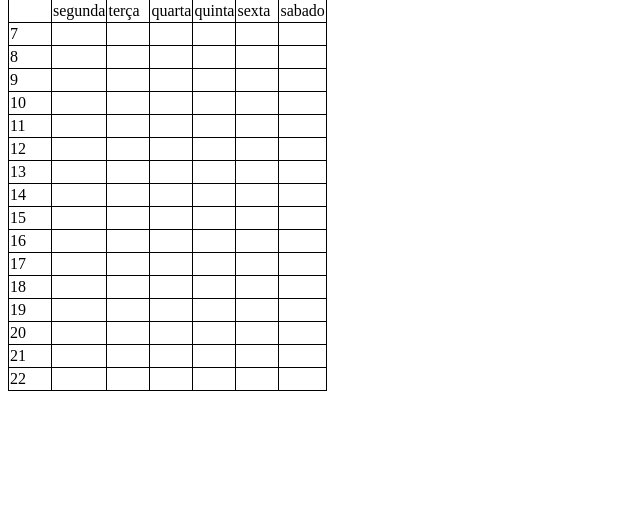
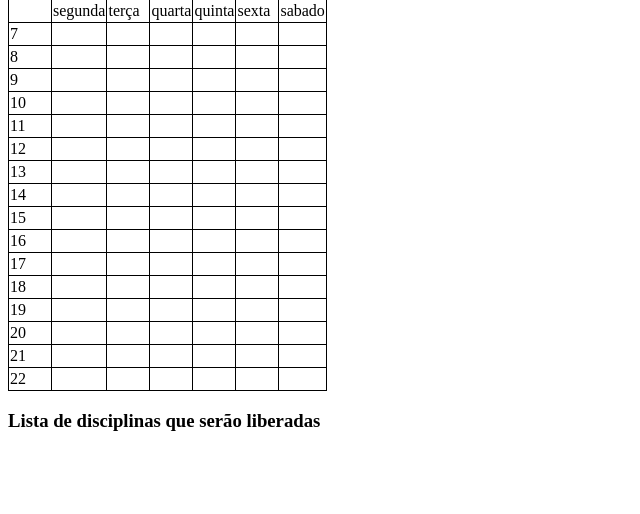
Before and after one commit to ElMigu17/TCC, a Flask app: page / in a window 1280 px wide. Shown: the part 219-733 px from the top of the page, without its empty margins (0-640 px from the left). Run offline with Flask 3, Linux system fonts and the light colour scheme.

Commit message:
lista de discplinas que serão liberadas

```diff
--- a/templates/upload.html
+++ b/templates/upload.html
@@ -31,8 +31,13 @@
         <table id="horario">
         </table>
 
-        <table id="preferencias">
-        </table>
+        <div id="preferencias">
+        </div>
+
+        <h3>Lista de disciplinas que serão liberadas</h3>
+        <ul id="disciplinas_liberadas">
+
+        </ul>
 
         <style>
             table, th, td {
@@ -54,6 +59,12 @@
             }
             .presente{
                 background-color: green;
+            }
+
+            .cell-preference {
+                font-size: 9px;
+                width: 139px;
+                text-align: center;
             }
         </style>
 
@@ -142,28 +153,70 @@
                 return disc["codigo"] + "_" + turmas_as_string
             }
 
-            function preenche_tabela_preferencias(data){
-                var tabela = document.getElementById("preferencias");
+            function format_name(name){
+                var arr_name = name.split(" ");
+                arr_name[0] = arr_name[0] + " ";
+
+                for (var i=1; i<arr_name.length; i++){
+                    arr_name[0] = arr_name[0] + arr_name[i][0] + "."
+                }
+
+                return arr_name[0]
+            }
+
+            function materias_que_serao_liberadas(data){
+                console.log("aaaaa", data)
+                var disciplinas_liberadas = []
+
+                for (i in data) {
+                    var disciplinas_seguidas = data[i]["disc_per_2"]
+                    for (j in disciplinas_seguidas){
+                        if(!(disciplinas_seguidas[j] in data[i]["disc_per_1"])){
+                            disciplinas_seguidas.pop(j)
+                        }
+                    }
+
+                    for (j in disciplinas_seguidas){
+                        if(!(disciplinas_seguidas[j] in data[i]["disciplinas"])){
+                            disciplinas_seguidas.pop(j)
+                        }
+                    }
+                    console.log(disciplinas_seguidas)
+
+                    disciplinas_liberadas = disciplinas_liberadas.concat(disciplinas_seguidas)
+                }
+                console.log(disciplinas_liberadas)
+                var lista = document.getElementById("disciplinas_liberadas")
+                for(i in disciplinas_liberadas){
+                    var novo_item = document.createElement('li')
+                    novo_item.innerHTML = disciplinas_liberadas[i]
+                    lista.appendChild(novo_item)
+                }
+            }
+
+            function preenche_tabela_preferencias(data, tabela){
+                tabela.innerHTML = "";
 
                 var head = tabela.createTHead();
                 var row = head.insertRow(0);
 
                 row.insertCell(j).innerHTML = "Peso";
                 for(var i=0; i<data.length; i++){
-                    row.insertCell(j).innerHTML = data[i]["nome"];
+                    row.insertCell(j).innerHTML = format_name(data[i]["nome"]);
                 }
 
+                var body = tabela.createTBody();
                 for(var i=0; i<5; i++){
-                    row = tabela.insertRow(i+1);
+                    row = body.insertRow(i);
                     row.insertCell(0).innerHTML = i+1;
 
                     for(var j=1; j<=data.length; j++){
                         disciplina_turma = pega_disciplina_por_peso(data[j-1]["preferencia"], i+1)
                         var cell = row.insertCell(j)
                         cell.innerHTML = disciplina_turma;
+                        cell.classList.add("cell-preference")
                         cell.style.backgroundColor = "red";
                         for(k in data[j-1]["disciplinas_dados"]){
-                            console.log(string_cod_turma(data[j-1]["disciplinas_dados"][k]), disciplina_turma)
                             if(string_cod_turma(data[j-1]["disciplinas_dados"][k]) == disciplina_turma){
                                 cell.style.backgroundColor = "green";
                             }
@@ -197,6 +250,29 @@
                 get_data_table();
             }
 
+            function upload_files(){
+                $('#envioArquivos').submit(function(e) {
+                    e.preventDefault();
+                    var data = new FormData($(this)[0]);
+
+                    $.ajax({
+                        type: "POST",
+                        url: "upload",
+                        data: data,
+                        processData: false,
+                        contentType: false,
+
+                        success: function(response) {
+                            check_files_existence();
+                        },
+                        error: function(xhr, status, error) {
+                            console.error(error);
+                        }
+                    });
+
+                });
+            }
+
             function optimize(){
                 $.ajax({
                     type: "POST",
@@ -206,6 +282,7 @@
                     success: function(response) {
                         get_data_table();
                         check_files_existence();
+                        setTimeout(() => materias_que_serao_liberadas(data_table), 500);
                     },
                     error: function(xhr, status, error) {
                         console.error(error);
@@ -220,7 +297,19 @@
                     success: function(data) {
                         data_table = data;
                         put_names_in_select(data_table);
-                        preenche_tabela_preferencias(data_table);
+
+                        var datas = []
+                        datas.push(data_table.slice(0,8))
+                        datas.push(data_table.slice(8,16))
+                        datas.push(data_table.slice(16))
+
+                        for (var i in datas) {
+                            var tabela = document.createElement('table');
+                            document.getElementById("preferencias").appendChild(tabela);
+                            preenche_tabela_preferencias(datas[i], tabela);
+                        }
+
+
 
                     },
                     error: function(xhr, status, error) {
@@ -254,31 +343,12 @@
             }
 
             $(document).ready(function() {
-
                 create_table();
                 check_files_existence();
+
                 document.getElementById("docent_names").addEventListener("change", select_docente)
-
-                $('#envioArquivos').submit(function(e) {
-                    e.preventDefault();
-                    var data = new FormData($(this)[0]);
-
-                    $.ajax({
-                        type: "POST",
-                        url: "upload",
-                        data: data,
-                        processData: false,
-                        contentType: false,
-
-                        success: function(response) {
-                            check_files_existence();
-                        },
-                        error: function(xhr, status, error) {
-                            console.error(error);
-                        }
-                    });
-
-                });
+                upload_files();
+                setTimeout(() => materias_que_serao_liberadas(data_table), 800);
 
             });
 
```
